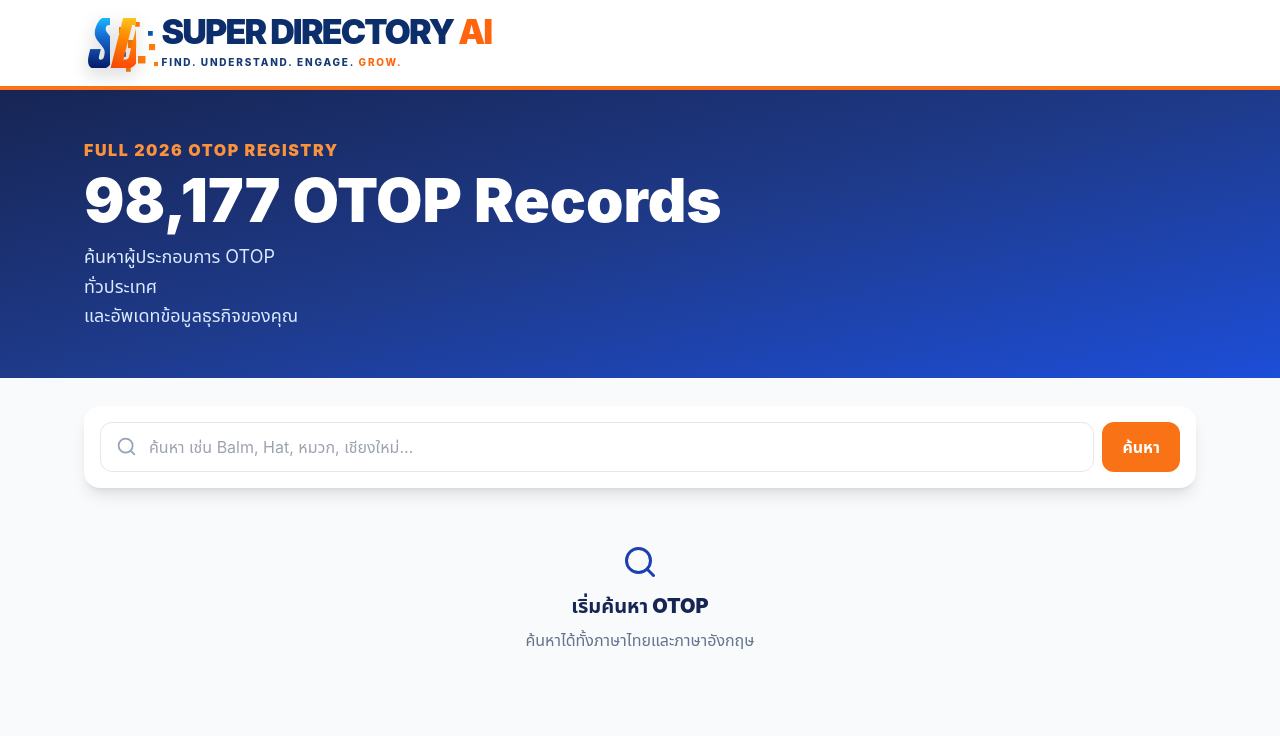
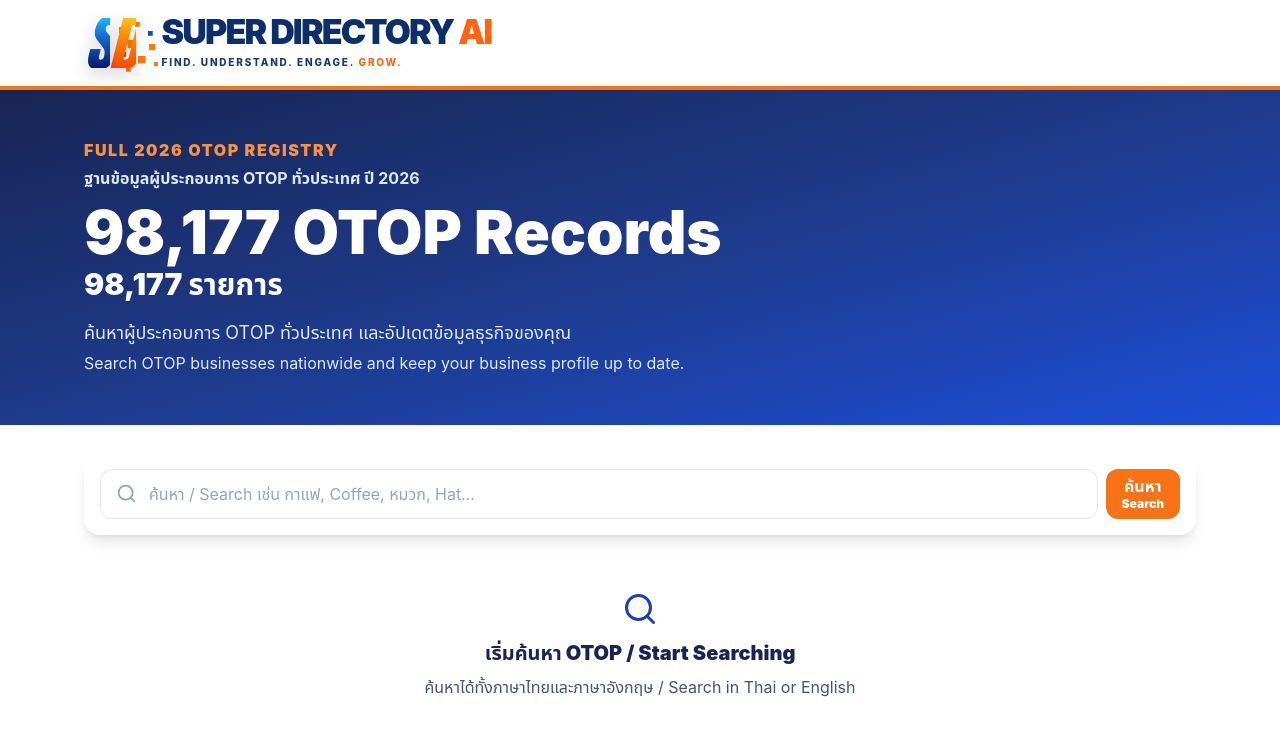
Before and after one commit to ThomasHIP/superdirectory-ai, a React (Vite) app: page / in a window 1280 px wide. Shown: the top 736 px of the page. Built offline with nearby package versions, Linux system fonts and the light colour scheme.

Commit message:
Make main page bilingual and alternate result card colors

```diff
--- a/src/App.tsx
+++ b/src/App.tsx
@@ -228,7 +228,7 @@
         </div>
       )}
 
-      <div className='min-h-screen bg-slate-50 text-slate-900'>
+      <div className='min-h-screen sd-page text-slate-900'>
         <header className='bg-white border-b-4 border-orange-500'>
           <div className='max-w-6xl mx-auto px-5 py-4 flex items-center'>
             <BrandMark compact />
@@ -238,14 +238,16 @@
         <section className='bg-gradient-to-br from-blue-950 via-blue-900 to-blue-700 text-white'>
           <div className='max-w-6xl mx-auto px-5 py-12'>
             <div className='text-orange-400 font-black tracking-widest'>FULL 2026 OTOP REGISTRY</div>
-            <h1 className='text-4xl md:text-6xl font-black mt-2'>98,177 OTOP Records</h1>
-            <p className='text-blue-100 mt-3 text-lg leading-relaxed'>ค้นหาผู้ประกอบการ OTOP<br />ทั่วประเทศ<br />และอัพเดทข้อมูลธุรกิจของคุณ</p>
+            <div className='text-blue-100 font-bold mt-1'>ฐานข้อมูลผู้ประกอบการ OTOP ทั่วประเทศ ปี 2026</div>
+            <h1 className='text-4xl md:text-6xl font-black mt-3'>98,177 OTOP Records</h1>
+            <div className='text-2xl md:text-3xl font-black text-white mt-1'>98,177 รายการ</div>
+            <p className='text-blue-100 mt-4 text-lg leading-relaxed'>ค้นหาผู้ประกอบการ OTOP ทั่วประเทศ และอัปเดตข้อมูลธุรกิจของคุณ<br /><span className='text-base'>Search OTOP businesses nationwide and keep your business profile up to date.</span></p>
           </div>
         </section>
 
         <main className='max-w-6xl mx-auto px-5 py-7'>
           <form
-            className='bg-white p-4 rounded-2xl shadow-lg flex gap-2'
+            className='sd-search-panel p-4 rounded-2xl shadow-lg flex gap-2'
             onSubmit={(e) => {
               e.preventDefault();
               search();
@@ -256,40 +258,40 @@
               <input
                 value={q}
                 onChange={(e) => setQ(e.target.value)}
-                placeholder='ค้นหา เช่น Balm, Hat, หมวก, เชียงใหม่…'
+                placeholder='ค้นหา / Search เช่น กาแฟ, Coffee, หมวก, Hat…'
                 className='w-full border rounded-xl py-3 pl-12 pr-4'
               />
             </div>
-            <button className='bg-orange-500 text-white font-black px-5 rounded-xl'>ค้นหา</button>
+            <button className='bg-orange-500 text-white font-black px-4 rounded-xl leading-tight'><span className='block'>ค้นหา</span><span className='block text-xs'>Search</span></button>
           </form>
 
           {!searched && !loading && (
             <div className='text-center py-14'>
               <Search className='mx-auto text-blue-800' size={36} />
-              <h2 className='text-xl font-black text-blue-950 mt-3'>เริ่มค้นหา OTOP</h2>
-              <p className='text-slate-500 mt-2'>ค้นหาได้ทั้งภาษาไทยและภาษาอังกฤษ</p>
+              <h2 className='text-xl font-black text-blue-950 mt-3'>เริ่มค้นหา OTOP / Start Searching</h2>
+              <p className='text-slate-600 mt-2'>ค้นหาได้ทั้งภาษาไทยและภาษาอังกฤษ / Search in Thai or English</p>
             </div>
           )}
 
           {searched && (
             <div className='flex flex-wrap justify-between items-center gap-3 mt-6'>
               <div>
-                <b>{loading ? 'กำลังค้นหา…' : total.toLocaleString() + ' records found'}</b>
-                <div className='text-sm text-slate-500'>แตะผลการค้นหาเพื่อเปิด Business Profile</div>
+                <b>{loading ? 'กำลังค้นหา… / Searching…' : 'พบ ' + total.toLocaleString() + ' รายการ / ' + total.toLocaleString() + ' records found'}</b>
+                <div className='text-sm text-slate-600'>แตะผลการค้นหาเพื่อเปิดโปรไฟล์ธุรกิจ / Tap a result to open Business Profile</div>
               </div>
               <div className='flex items-center gap-2 text-sm bg-emerald-50 text-emerald-800 px-3 py-2 rounded-full'>
-                <Database size={16} /> Full 98,177 database
+                <Database size={16} /> ฐานข้อมูลเต็ม 98,177 รายการ / Full database
               </div>
             </div>
           )}
 
           <div className='grid md:grid-cols-2 gap-4 mt-5'>
-            {items.map((x) => (
+            {items.map((x, index) => (
               <button
                 key={x.operator_id}
                 type='button'
                 onClick={() => openDetail(x.operator_id)}
-                className='text-left bg-white border rounded-2xl p-5 shadow-sm border-t-4 border-t-blue-700 hover:shadow-md active:scale-[0.99] transition'
+                className={`result-card ${index % 2 === 0 ? 'result-card-blue' : 'result-card-orange'} text-left border rounded-2xl p-5 shadow-sm border-t-4 hover:shadow-md active:scale-[0.99] transition`}
               >
                 <div className='flex justify-between gap-3'>
                   <div>
@@ -298,22 +300,22 @@
                   </div>
                   <BadgeCheck className='text-blue-700 shrink-0' />
                 </div>
-                <div className='mt-3 text-sm bg-slate-100 p-3 rounded-lg'>OTOP No: {x.otop_no || '—'}</div>
+                <div className='mt-3 text-sm bg-white/70 p-3 rounded-lg'><b>เลข OTOP / OTOP No:</b> {x.otop_no || '—'}</div>
                 <div className='mt-3 inline-block text-sm bg-emerald-50 text-emerald-800 px-3 py-2 rounded-full'>{x.operator_type || 'OTOP'}</div>
-                <div className='mt-3 text-xs font-bold text-blue-700'>แตะเพื่อเปิด Business Profile →</div>
+                <div className='mt-3 text-xs font-bold text-blue-800'>แตะเพื่อเปิดโปรไฟล์ธุรกิจ / Tap to open Business Profile →</div>
               </button>
             ))}
           </div>
 
           {searched && !loading && items.length === 0 && (
-            <div className='text-center py-16 text-slate-500'>ไม่พบข้อมูลที่ตรงกับ “{q.trim()}”</div>
+            <div className='text-center py-16 text-slate-600'>ไม่พบข้อมูลที่ตรงกับ “{q.trim()}” / No matching records found.</div>
           )}
         </main>
       </div>
 
       {(detailLoading || selected) && (
         <div className='fixed inset-0 z-[5000] bg-slate-950/70 flex items-end md:items-center justify-center' onClick={closeDetail}>
-          <div className='bg-white w-full md:max-w-2xl max-h-[92vh] overflow-y-auto rounded-t-3xl md:rounded-3xl p-5 md:p-7' onClick={(e) => e.stopPropagation()}>
+          <div className='sd-profile-panel w-full md:max-w-2xl max-h-[92vh] overflow-y-auto rounded-t-3xl md:rounded-3xl p-5 md:p-7' onClick={(e) => e.stopPropagation()}>
             {detailLoading && <div className='py-16 text-center font-bold'>กำลังโหลด Business Profile…</div>}
             {selected && (
               <>
@@ -321,17 +323,17 @@
                   <div>
                     <h2 className='text-2xl md:text-3xl font-black text-blue-950'>{selected.operator.official_name}</h2>
                     <div className='inline-block mt-2 text-xs font-bold bg-blue-50 text-blue-800 px-3 py-2 rounded-full'>
-                      {selected.profile ? 'Verified Business Profile' : 'Official Registry Record · Unclaimed'}
+                      {selected.profile ? 'โปรไฟล์ธุรกิจที่ยืนยันแล้ว / Verified Business Profile' : 'ข้อมูลทะเบียนทางการ · ยังไม่มีผู้ยืนยัน / Official Registry Record · Unclaimed'}
                     </div>
                   </div>
                   <button className='p-2 rounded-full bg-slate-100' onClick={closeDetail}><X /></button>
                 </div>
 
                 <div className='grid gap-3 mt-5'>
-                  <div className='bg-slate-50 rounded-xl p-4'><div className='text-xs text-slate-500'>OTOP Number</div><div className='font-bold mt-1'>{selected.operator.otop_no || '—'}</div></div>
-                  <div className='bg-slate-50 rounded-xl p-4'><div className='text-xs text-slate-500'>Location</div><div className='font-bold mt-1'>{[selected.operator.subdistrict, selected.operator.district, selected.operator.province].filter(Boolean).join(' · ')}</div></div>
-                  <div className='bg-slate-50 rounded-xl p-4'><div className='text-xs text-slate-500'>Operator Type</div><div className='font-bold mt-1'>{selected.operator.operator_type || '—'}</div></div>
-                  <div className='bg-slate-50 rounded-xl p-4'><div className='text-xs text-slate-500'>OTOP Level / Stars</div><div className='font-bold mt-1'>{selected.profile?.otop_level || 'ยังไม่ได้อัปเดต'} {selected.profile?.otop_stars ? '· ' + '★'.repeat(selected.profile.otop_stars) : ''}</div></div>
+                  <div className='bg-blue-50 rounded-xl p-4'><div className='text-xs text-slate-600'>เลข OTOP / OTOP Number</div><div className='font-bold mt-1'>{selected.operator.otop_no || '—'}</div></div>
+                  <div className='bg-orange-50 rounded-xl p-4'><div className='text-xs text-slate-600'>ที่ตั้ง / Location</div><div className='font-bold mt-1'>{[selected.operator.subdistrict, selected.operator.district, selected.operator.province].filter(Boolean).join(' · ')}</div></div>
+                  <div className='bg-blue-50 rounded-xl p-4'><div className='text-xs text-slate-600'>ประเภทผู้ประกอบการ / Operator Type</div><div className='font-bold mt-1'>{selected.operator.operator_type || '—'}</div></div>
+                  <div className='bg-orange-50 rounded-xl p-4'><div className='text-xs text-slate-600'>ระดับ / ดาว OTOP · OTOP Level / Stars</div><div className='font-bold mt-1'>{selected.profile?.otop_level || 'ยังไม่ได้อัปเดต'} {selected.profile?.otop_stars ? '· ' + '★'.repeat(selected.profile.otop_stars) : ''}</div></div>
                 </div>
 
                 {selected.profile && (
```
